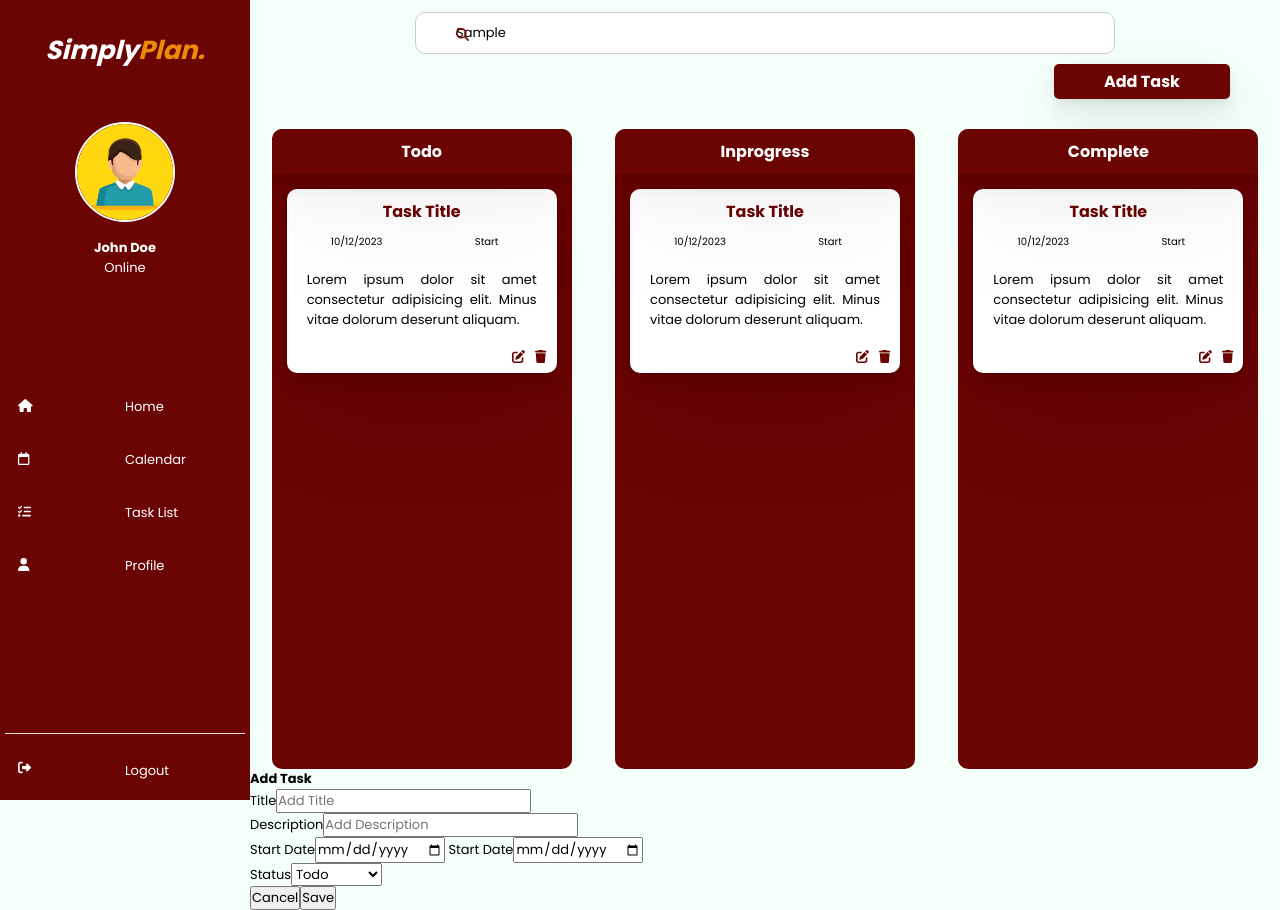
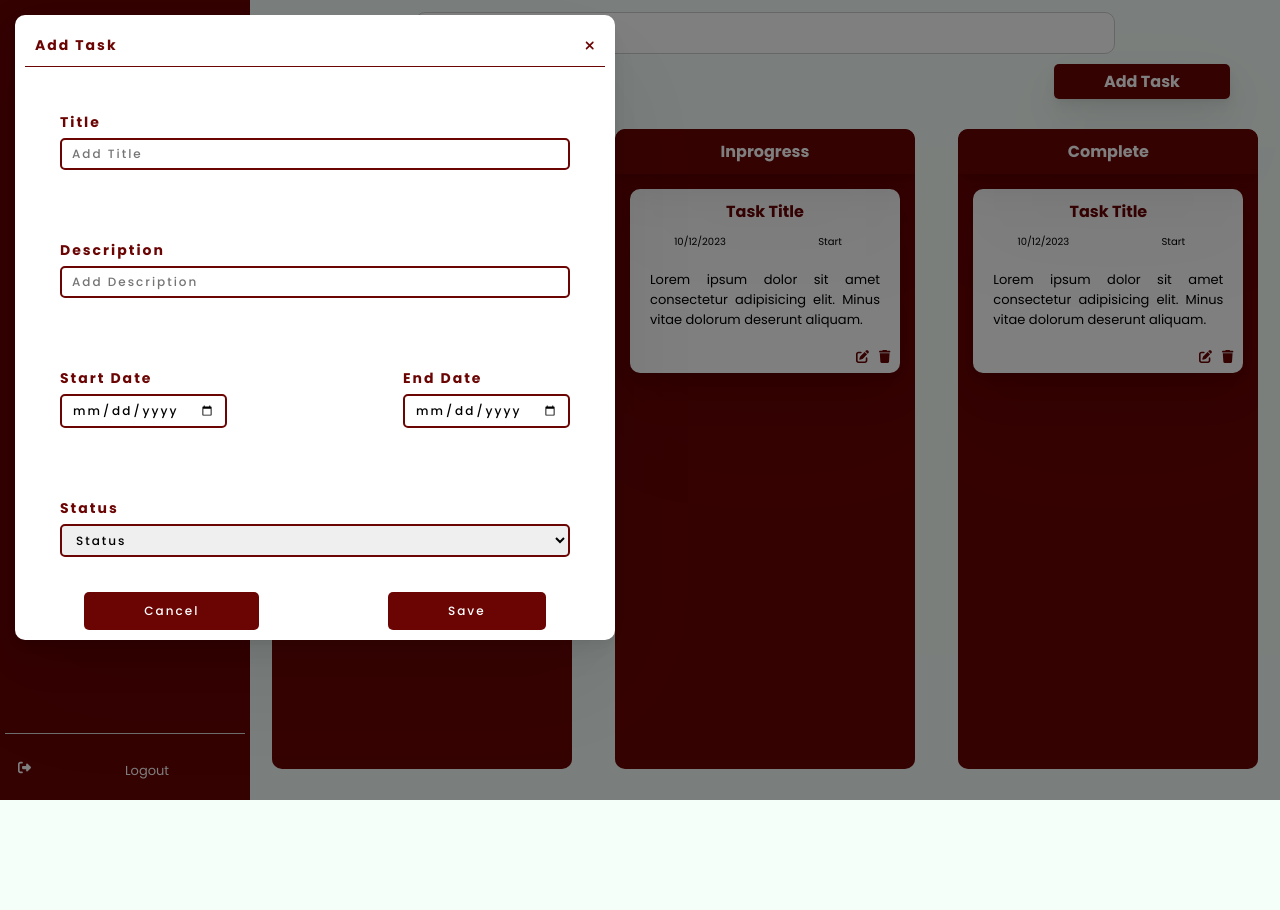
Before and after one commit to Murage-Ivy/todo-app, a React (Create React App) app: page /tasklist in a window 1280 px wide. Both pictures are taken after typing "Sample" into the empty fields and a click on the button "Add Task". After the commit the page ends 800 px from the top, so only its background shows below. Built offline with nearby package versions, Linux system fonts and the light colour scheme.

Commit message:
Style add task form

```diff
--- a/src/Components/AddTaskForm.jsx
+++ b/src/Components/AddTaskForm.jsx
@@ -1,5 +1,8 @@
+import { faCalendar, faPlus } from '@fortawesome/free-solid-svg-icons'
+import { FontAwesomeIcon } from '@fortawesome/react-fontawesome'
 import React, { useContext } from 'react'
 import { TaskPageContext } from '../context/TaskPageContext'
+import './Styles/AddTaskForm.css'
 
 function AddTaskForm() {
 
@@ -9,8 +12,11 @@ function AddTaskForm() {
     setTrigger(false)
   }
   return (
-    <div>
-      <h2 className='task-form-title'>Add Task</h2>
+    <div className='task-form'>
+      <div className='task-form-header'>
+        <h2 className='task-form-title'>Add Task</h2>
+        <FontAwesomeIcon icon={faPlus} className='close-icon' />
+      </div>
       <form>
         <div className="task-form-group">
           <label htmlFor="title">Title</label>
@@ -21,28 +27,34 @@ function AddTaskForm() {
           <input type="text" placeholder="Add Description" />
         </div>
 
-        <div className="task-form-group">
+        <div className="task-form-group-date">
+          <div className="start-date">
+            <label htmlFor="date">  Start Date</label>
+            <br />
+            <input type="date" />
+          </div>
 
-          <label htmlFor="date">  Start Date</label>
-          <input type="date" placeholder="Add Date" />
-
-          <label htmlFor="date">  Start Date</label>
-          <input type="date" placeholder="Add Date" />
+          <div className="end-date">
+            <label htmlFor="date">   End Date </label>
+            <br />
+            <input type="date" />
+          </div>
         </div>
         <div className="task-form-group">
           <label htmlFor="status">Status</label>
           <select name="status" id="status">
+            <option selected hidden value="status">Status</option>
             <option value="todo">Todo</option>
             <option value="inprogress">Inprogress</option>
             <option value="complete">Complete</option>
           </select>
         </div>
         <div className="submit-action-btns">
-          <button type="submit" onClick={handleChange}>Cancel</button>
-          <button type="submit">Save</button>
+          <button type="submit" onClick={handleChange} className="add-task-form-btn">Cancel</button>
+          <button type="submit" className="add-task-form-btn">Save</button>
         </div>
-      </form>
-    </div>
+      </form >
+    </div >
   )
 }
 
--- /dev/null
+++ b/src/Components/Styles/AddTaskForm.css
@@ -0,0 +1,157 @@
+.task-form {
+  display: flex;
+  flex-direction: column;
+  justify-content: center;
+  align-items: center;
+  width: 600px;
+  gap: 10px;
+  padding: 10px;
+  margin: 15px;
+  border-radius: 10px;
+  background-color: var(--text-color);
+  box-shadow: 0.1px 1.3px 3.2px rgba(0, 0, 0, 0.02),
+    0.3px 3.2px 7.6px rgba(0, 0, 0, 0.028),
+    0.6px 6px 14.3px rgba(0, 0, 0, 0.035),
+    1.1px 10.7px 25.5px rgba(0, 0, 0, 0.042),
+    2.1px 20.1px 47.6px rgba(0, 0, 0, 0.05), 5px 48px 114px rgba(0, 0, 0, 0.07);
+}
+
+.task-form > form {
+  width: 100%;
+  display: flex;
+  flex-direction: column;
+  justify-content: flex-start;
+  align-items: stretch;
+}
+
+.task-form-title {
+  font-size: 14px;
+  font-weight: 700;
+  letter-spacing: 2px;
+  color: var(--sidebar-color);
+}
+
+.close-icon {
+  transform: rotate(45deg);
+  color: var(--sidebar-color);
+}
+
+.task-form-group {
+  display: flex;
+  flex-direction: column;
+  justify-content: center;
+  margin: 20px;
+  padding: 15px;
+}
+
+.task-form-header {
+  display: flex;
+  flex-direction: row;
+  justify-content: space-between;
+  align-items: center;
+  width: 100%;
+  padding: 10px;
+  border-bottom: 1px solid var(--sidebar-color);
+}
+
+.task-form-group > label {
+  font-size: 14px;
+  font-weight: 700;
+  letter-spacing: 2px;
+  color: var(--sidebar-color);
+}
+
+.task-form-group > input,
+#status {
+  padding: 5px 10px;
+  border-radius: 5px;
+  border: none;
+  font-size: 12px;
+  font-weight: 500;
+  letter-spacing: 2px;
+  margin-top: 5px;
+  border: 2px solid var(--sidebar-color);
+  width: 100%;
+}
+
+.task-form-group-date {
+  display: flex;
+  flex-direction: row;
+  justify-content: space-between;
+  align-items: center;
+  gap: 10px;
+  margin: 20px;
+  padding: 15px;
+}
+
+input[type="date"] {
+  width: 100%;
+  padding: 5px 10px;
+  border-radius: 5px;
+  border: none;
+  font-size: 12px;
+  font-weight: 500;
+  letter-spacing: 2px;
+  margin-top: 5px;
+  border: 2px solid var(--sidebar-color);
+  outline: none;
+}
+/* ::-webkit-datetime-edit {
+  background-color: var(--sidebar-color);
+}
+
+::-webkit-datetime-edit {
+  background-color: var(--sidebar-color);
+  padding: 8px;
+  border-radius: 5px;
+  border-radius: 5px 0px 0px 5px;
+}
+::-webkit-calendar-picker-indicator {
+  background-color: var(--sidebar-color);
+  padding: 12px;
+  border-radius: 0px 5px 5px 0px;
+} */
+
+.start-date > label,
+.end-date > label {
+  letter-spacing: 2px;
+  font-size: 14px;
+  font-weight: 700;
+  color: var(--sidebar-color);
+}
+
+option {
+  color: var(--text-color);
+  background-color: var(--sidebar-color);
+  font-size: 12px;
+}
+
+#status:hover {
+  background-color: var(--sidebar-color-hover);
+  outline: none;
+}
+
+option:hover {
+  background-color: var(--sidebar-color-hover);
+  outline: none;
+}
+
+.submit-action-btns {
+  display: flex;
+  flex-direction: row;
+  justify-content: space-around;
+  align-items: center;
+  gap: 10px;
+}
+
+.add-task-form-btn {
+  padding: 10px 60px;
+  border-radius: 5px;
+  border: none;
+  font-size: 12px;
+  font-weight: 500;
+  letter-spacing: 2px;
+  background-color: var(--sidebar-color);
+  color: var(--text-color);
+  cursor: pointer;
+}
--- a/src/Components/Styles/TaskPage.css
+++ b/src/Components/Styles/TaskPage.css
@@ -13,3 +13,13 @@
 .taskpage__header {
   text-align: right;
 }
+
+.taskpage__overlay{
+    position: fixed;
+    top: 0;
+    left: 0;
+    width: 100%;
+    height: 100%;
+    background-color: rgba(0, 0, 0, 0.5);
+    z-index: 100;
+}
```
